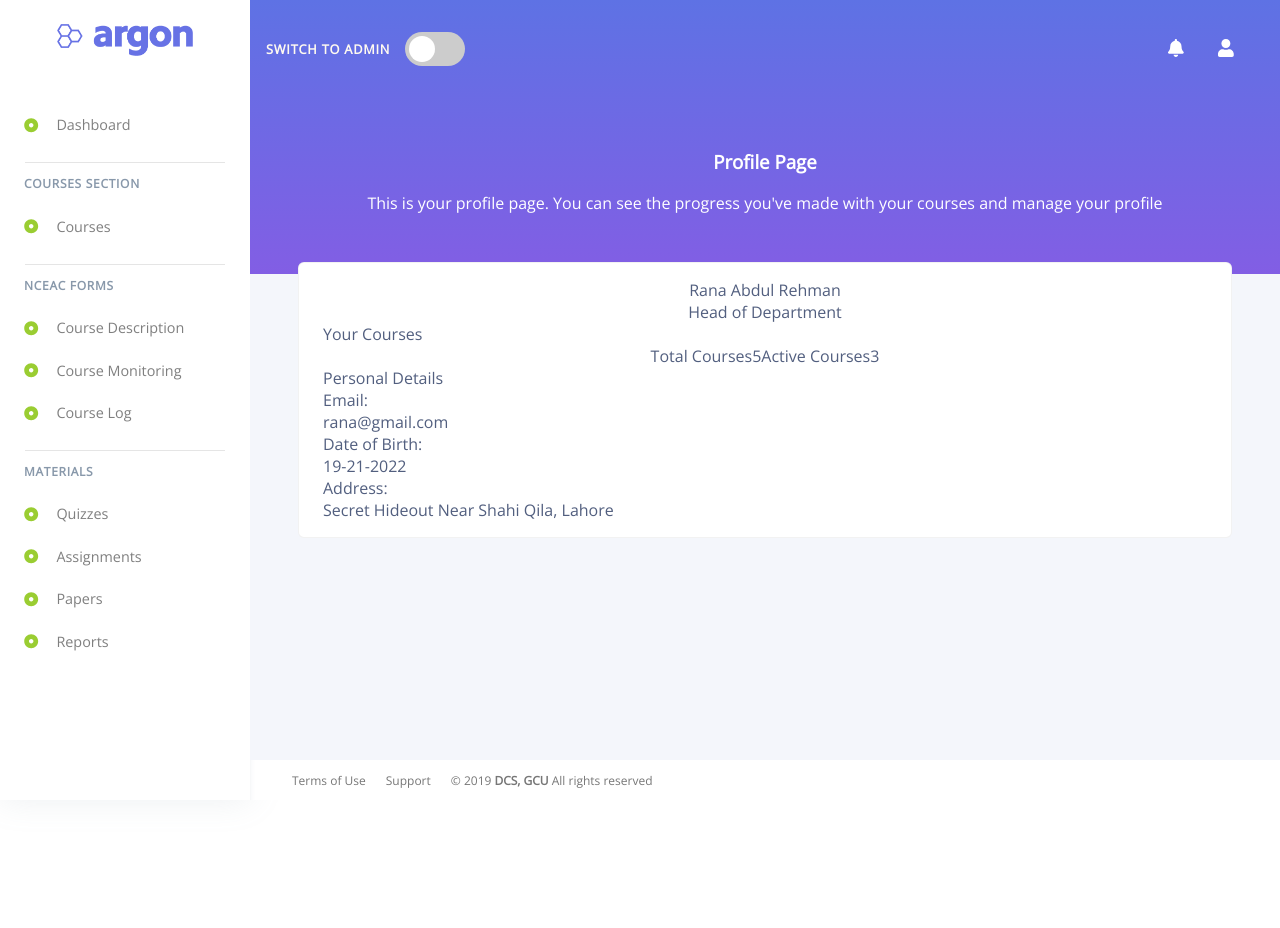
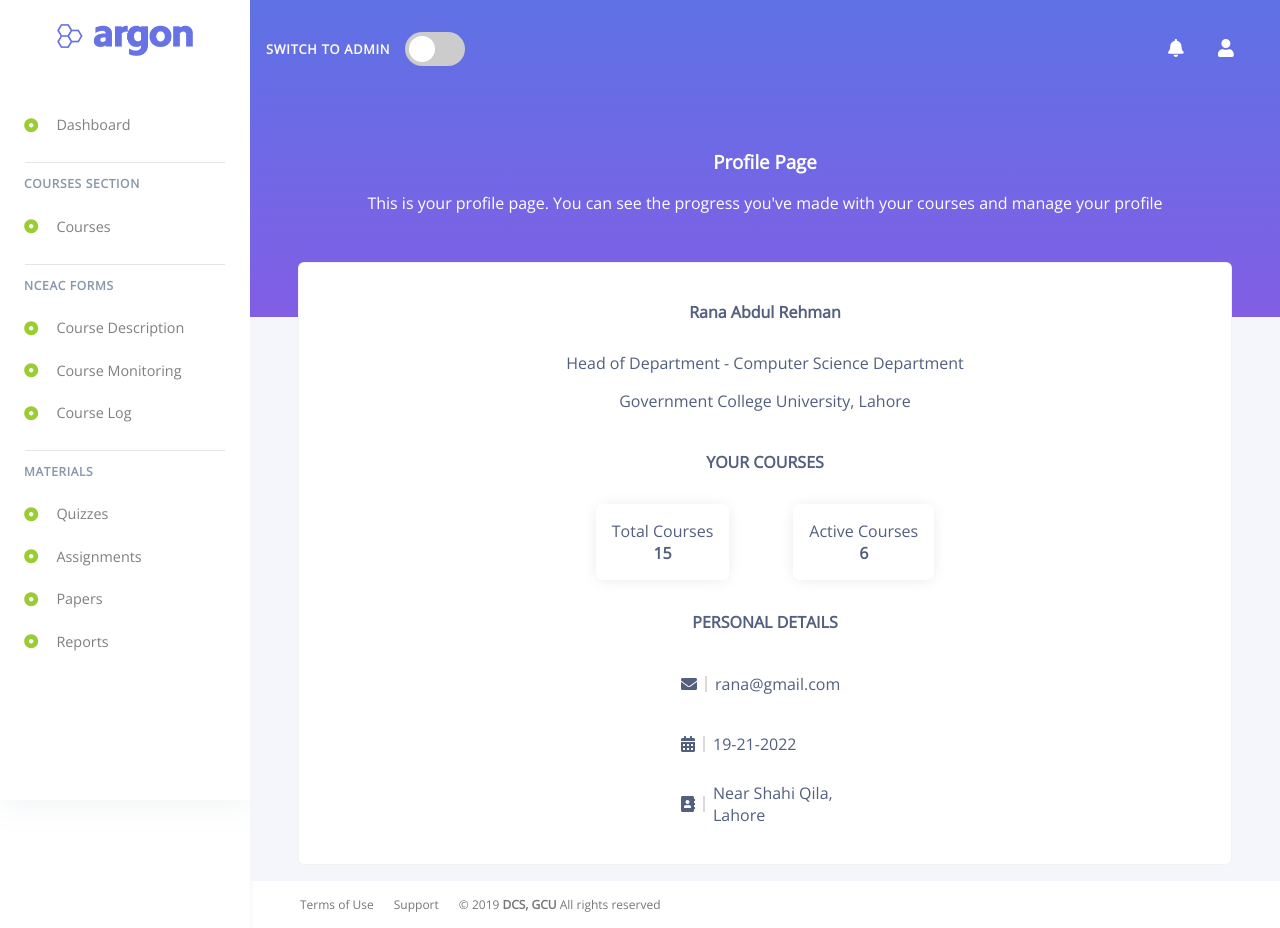
Before and after one commit to talha-ah/course-management-system, a React (Create React App) app: page / in a window 1280 px wide. Before the commit the page ends 800 px from the top, so only its background shows below. Built offline with nearby package versions, Linux system fonts and the light colour scheme.

Commit message:
Page Done

```diff
--- a/src/App.css
+++ b/src/App.css
@@ -1,11 +1,18 @@
 .App {
   margin: 0;
   padding: 0;
+  display: grid;
+  grid-template-areas:
+    'sidebar app'
+    'sidebar footer';
+  grid-template-columns: 250px auto;
+  grid-template-rows: auto 47px;
 }
 
 /* Sidebar Starts */
 
 .navbar {
+  grid-area: sidebar;
   display: block;
   position: fixed;
   top: 0;
@@ -13,7 +20,8 @@
   left: 0;
   max-width: 250px;
   width: 100%;
-  padding: 1rem 0;
+  padding: 1rem 0 0 0;
+  margin: 0;
   background-color: #fff;
   border-width: 0 1px 0 0;
   box-shadow: 0 0 2rem 0 rgba(136, 152, 170, 0.15);
@@ -88,10 +96,11 @@
 /* Page Starts*/
 
 .main-content {
+  grid-area: app;
   position: relative;
-  margin-left: 250px;
   color: #fff;
-  height: 95vh;
+  min-height: 95vh;
+  /* height: 95%; */
   /* Permalink - use to edit and share this gradient: https://colorzilla.com/gradient-editor/#5e72e4+0,825ee4+36,825ee4+36,825ee4+36,f4f6fb+36,f4f6fb+36,f4f6fb+100 */
   background: #5e72e4; /* Old browsers */
   background: -moz-linear-gradient(
@@ -355,18 +364,39 @@
   color: #525f7f;
   background-color: #fff;
   max-width: 100%;
-  padding: 1rem 1.5rem;
+  padding: 1rem 1.5rem 2.5rem 1.5rem;
   margin: 1rem 3rem;
   border: 1px solid rgba(0, 0, 0, 0.05);
   border-radius: 0.375rem;
-  position: relative;
+}
+
+.profile-title {
+  text-align: center;
+  margin: 30px 0;
+}
+
+.profile-title h4 {
+  margin: 0;
+  font-weight: 600;
+  text-transform: uppercase;
+  line-height: 1.5;
+  pointer-events: none;
+  white-space: nowrap;
 }
 
 .profile-info-1 {
+  color: #525f7f;
+  font-size: 1rem;
+  font-weight: 400;
+  text-align: left;
   display: flex;
   flex-direction: column;
   align-items: center;
   justify-content: space-around;
+}
+
+.profile-info-1 div {
+  margin: 8px 0;
 }
 
 .profile-info-2 {
@@ -376,6 +406,49 @@
   justify-content: center;
 }
 
+.profile-info-2-card {
+  color: #525f7f;
+  background-color: #fff;
+  font-size: 1rem;
+  font-weight: 400;
+  padding: 1rem 1rem;
+  margin: 0 2rem;
+  border: 0 solid rgba(0, 0, 0, 0.15);
+  border-radius: 0.4375rem;
+  background-clip: padding-box;
+  box-shadow: 0 1px 15px -2px rgba(0, 0, 0, 0.1);
+  text-align: center;
+}
+
+.profile-info-2-card div {
+  font-weight: bold;
+}
+
+.profile-info-3 {
+  display: flex;
+  flex-direction: column;
+  align-items: center;
+  justify-content: center;
+  margin: -10px;
+}
+
+.profile-info-3-card {
+  width: 200px;
+  height: 60px;
+  display: flex;
+  flex-direction: row;
+  align-items: center;
+  justify-content: flex-start;
+  padding: 0 1rem;
+  box-shadow: 0 0 0 -2px rgba(0, 0, 0, 0.1);
+}
+
+.profile-info-3-card svg {
+  padding: 0 0.5rem;
+  margin: 0 0.5rem;
+  border-right: 2px solid rgba(0, 0, 0, 0.15);
+}
+
 /* Page Content Ends */
 
 /* Page Ends */
@@ -383,19 +456,15 @@
 /* Footer Starts */
 
 .footer {
-  font-size: 0.83125rem;
-  height: 5vh;
+  grid-area: footer;
   position: relative;
-  margin-left: 250px;
-  padding: 0 2rem;
-  background: hsla(0, 0%, 100%, 0.9);
+  height: 47px;
+  padding: 0 2.5rem;
+  background: #fff;
   border-width: 1px 0 0 0;
   -webkit-box-shadow: inset 5px 0px 5px -5px rgba(136, 152, 170, 0.15);
   -moz-box-shadow: inset 5px 0px 5px -5px rgba(136, 152, 170, 0.15);
   box-shadow: inset 5px 0px 5px -5px rgba(136, 152, 170, 0.15);
-  display: flex;
-  align-items: center;
-  justify-content: space-between;
   -webkit-transition: all 0.5s cubic-bezier(0.685, 0.0473, 0.346, 1);
   transition: all 0.5s cubic-bezier(0.685, 0.0473, 0.346, 1);
 }
--- a/src/App.js
+++ b/src/App.js
@@ -1,6 +1,13 @@
 import React, { Component } from 'react';
 import { FontAwesomeIcon } from '@fortawesome/react-fontawesome';
-import { faDotCircle, faUser, faBell } from '@fortawesome/free-solid-svg-icons';
+import {
+  faDotCircle,
+  faUser,
+  faBell,
+  faEnvelope,
+  faCalendarAlt,
+  faAddressBook
+} from '@fortawesome/free-solid-svg-icons';
 
 import './App.css';
 import logo from './logo.png';
@@ -57,6 +64,7 @@ class App extends Component {
     };
     return (
       <div className='App'>
+        {/* SideBar Starts */}
         <div className='navbar'>
           <a href='/' className='navbar-brand'>
             <img src={logo} alt='logo' className='navbar-brand-img' />
@@ -136,7 +144,10 @@ class App extends Component {
             </li>
           </ul>
         </div>
+        {/* Sidebar Ends */}
+        {/* Main Content Starts */}
         <div className='main-content'>
+          {/* Header Navigation Ends*/}
           <div className='header-navbar'>
             <ul className='header-nav'>
               <li className='header-nav-item-switch'>Switch to Admin</li>
@@ -252,6 +263,8 @@ class App extends Component {
               </li>
             </ul>
           </div>
+          {/* Header Navigation Ends */}
+          {/* Page Content Starts */}
           <div className='page-content'>
             <div className='page-content-header'>
               <h3>Profile Page</h3>
@@ -262,32 +275,50 @@ class App extends Component {
             </div>
             <div className='page-content-area'>
               <div className='profile-info-1'>
-                <div>Rana Abdul Rehman</div>
-                <div>Head of Department</div>
+                <h4>Rana Abdul Rehman</h4>
+                <div>Head of Department - Computer Science Department</div>
+                <div>Government College University, Lahore</div>
               </div>
-              <div className='profile-title'>Your Courses</div>
+              <div className='profile-title'>
+                <h4>Your Courses</h4>
+              </div>
               <div className='profile-info-2'>
-                <div>Total Courses</div>
-                <div>5</div>
-                <div>Active Courses</div>
-                <div>3</div>
+                <div className='profile-info-2-card'>
+                  Total Courses
+                  <div>15</div>
+                </div>
+                <div className='profile-info-2-card'>
+                  Active Courses
+                  <div>6</div>
+                </div>
               </div>
-              <div className='profile-title'>Personal Details</div>
+              <div className='profile-title'>
+                <h4>Personal Details</h4>
+              </div>
               <div className='profile-info-3'>
-                <div>Email:</div>
-                <div>rana@gmail.com</div>
-                <div>Date of Birth:</div>
-                <div>19-21-2022</div>
-                <div>Address:</div>
-                <div>Secret Hideout Near Shahi Qila, Lahore</div>
+                <div className='profile-info-3-card'>
+                  <FontAwesomeIcon icon={faEnvelope} />
+                  <div>rana@gmail.com</div>
+                </div>
+                <div className='profile-info-3-card'>
+                  <FontAwesomeIcon icon={faCalendarAlt} />
+                  <div>19-21-2022</div>
+                </div>
+                <div className='profile-info-3-card'>
+                  <FontAwesomeIcon icon={faAddressBook} />
+                  <div>Near Shahi Qila, Lahore</div>
+                </div>
               </div>
             </div>
           </div>
         </div>
+        {/* Page Content Ends */}
+        {/* Main Content Ends */}
+        {/* Footer Starts */}
         <div className='footer'>
           <ul className='footer-nav'>
             <li className='footer-nav-item'>
-              <a href='/'>Terms of Use</a>
+              <a href='/terms'>Terms of Use</a>
             </li>
             <li className='footer-nav-item'>
               <a href='/support'>Support</a>
@@ -300,6 +331,7 @@ class App extends Component {
             </li>
           </ul>
         </div>
+        {/* Footer Ends */}
       </div>
     );
   }
```
